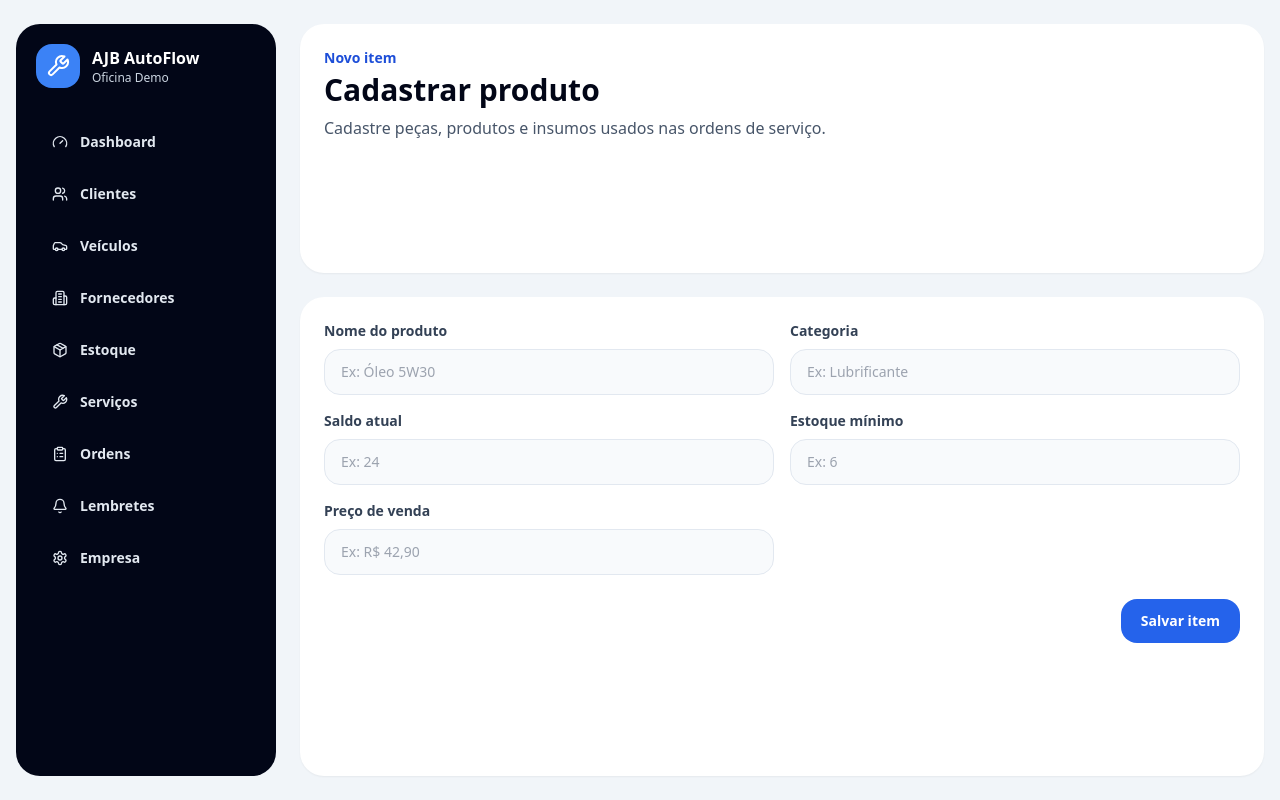
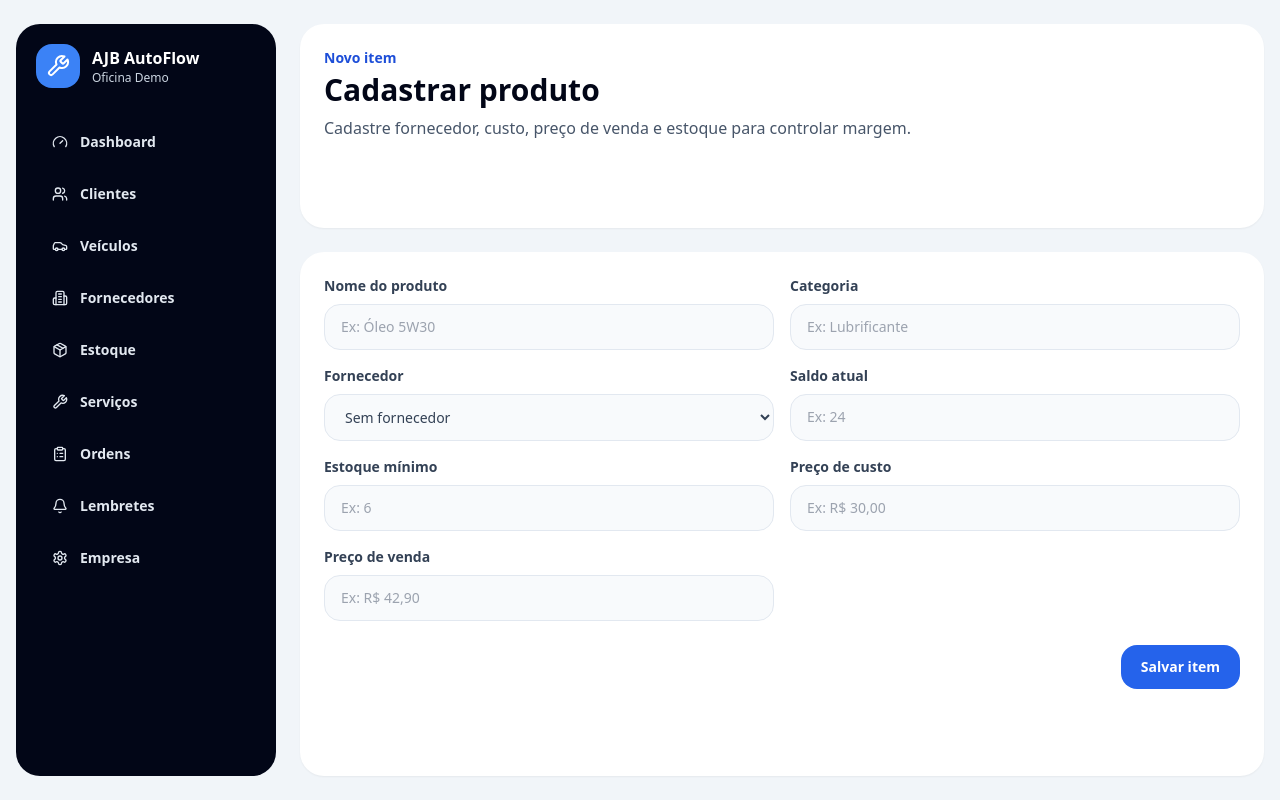
Before and after one commit to anjobrito/ajb-autoflow, a Next.js app: page /produtos/novo in a window 1280 px wide. Built offline with nearby package versions, Linux system fonts and the light colour scheme.

Commit message:
feat: add supplier cost and sale price to product form

```diff
--- a/app/produtos/novo/page.tsx
+++ b/app/produtos/novo/page.tsx
@@ -1,10 +1,10 @@
 "use client";
 
 import { useRouter } from "next/navigation";
-import { FormEvent, useState } from "react";
+import { FormEvent, useEffect, useState } from "react";
 import { AppShell } from "@/components/app-shell";
 import { PageHeader } from "@/components/page-header";
-import { saveProduct } from "@/lib/browser-store";
+import { listSuppliers, saveProduct, StoredSupplier } from "@/lib/browser-store";
 
 function Input({ name, label, placeholder }: { name: string; label: string; placeholder: string }) {
   return (
@@ -18,6 +18,11 @@ function Input({ name, label, placeholder }: { name: string; label: string; plac
 export default function NovoProdutoPage() {
   const router = useRouter();
   const [saved, setSaved] = useState(false);
+  const [suppliers, setSuppliers] = useState<StoredSupplier[]>([]);
+
+  useEffect(() => {
+    setSuppliers(listSuppliers());
+  }, []);
 
   function handleSubmit(event: FormEvent<HTMLFormElement>) {
     event.preventDefault();
@@ -26,8 +31,10 @@ export default function NovoProdutoPage() {
     saveProduct({
       name: String(formData.get("name") ?? ""),
       category: String(formData.get("category") ?? ""),
+      supplier: String(formData.get("supplier") ?? ""),
       stock: String(formData.get("stock") ?? "0"),
       minStock: String(formData.get("minStock") ?? "0"),
+      costPrice: String(formData.get("costPrice") ?? "R$ 0,00"),
       price: String(formData.get("price") ?? "R$ 0,00"),
     });
 
@@ -37,13 +44,23 @@ export default function NovoProdutoPage() {
 
   return (
     <AppShell>
-      <PageHeader eyebrow="Novo item" title="Cadastrar produto" description="Cadastre peças, produtos e insumos usados nas ordens de serviço." />
+      <PageHeader eyebrow="Novo item" title="Cadastrar produto" description="Cadastre fornecedor, custo, preço de venda e estoque para controlar margem." />
       <form onSubmit={handleSubmit} className="rounded-3xl bg-white p-6 shadow-sm">
         <div className="grid gap-4 md:grid-cols-2">
           <Input name="name" label="Nome do produto" placeholder="Ex: Óleo 5W30" />
           <Input name="category" label="Categoria" placeholder="Ex: Lubrificante" />
+          <label className="grid gap-2 text-sm font-bold text-slate-700">
+            Fornecedor
+            <select name="supplier" className="rounded-2xl border border-slate-200 bg-slate-50 px-4 py-3 font-medium outline-none focus:border-blue-500 focus:bg-white">
+              <option>Sem fornecedor</option>
+              {suppliers.map((supplier) => <option key={supplier.id}>{supplier.name}</option>)}
+              <option>Auto Peças Brasil</option>
+              <option>Distribuidora Óleo Max</option>
+            </select>
+          </label>
           <Input name="stock" label="Saldo atual" placeholder="Ex: 24" />
           <Input name="minStock" label="Estoque mínimo" placeholder="Ex: 6" />
+          <Input name="costPrice" label="Preço de custo" placeholder="Ex: R$ 30,00" />
           <Input name="price" label="Preço de venda" placeholder="Ex: R$ 42,90" />
         </div>
         <div className="mt-6 flex items-center justify-end gap-3">
```
